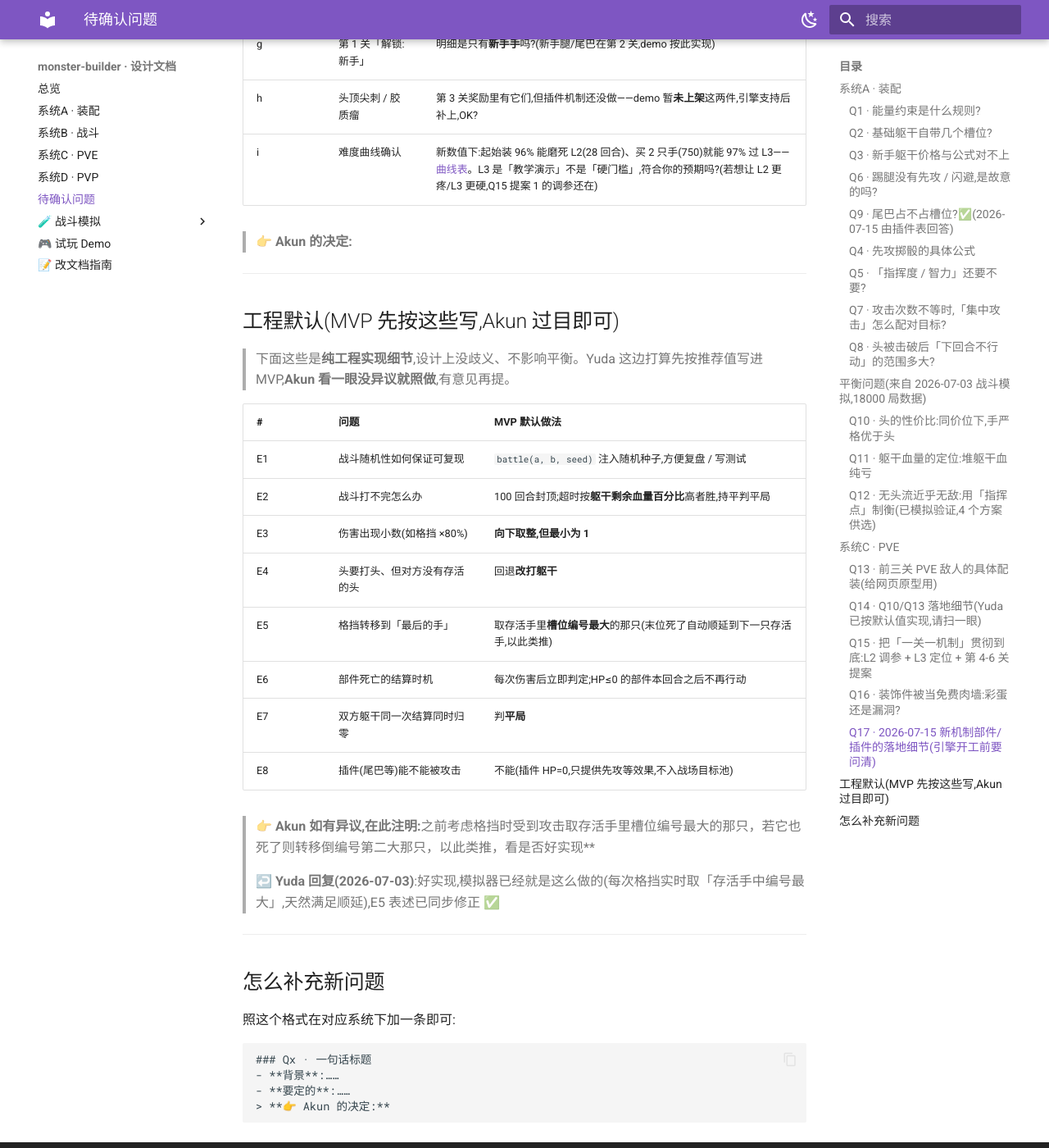
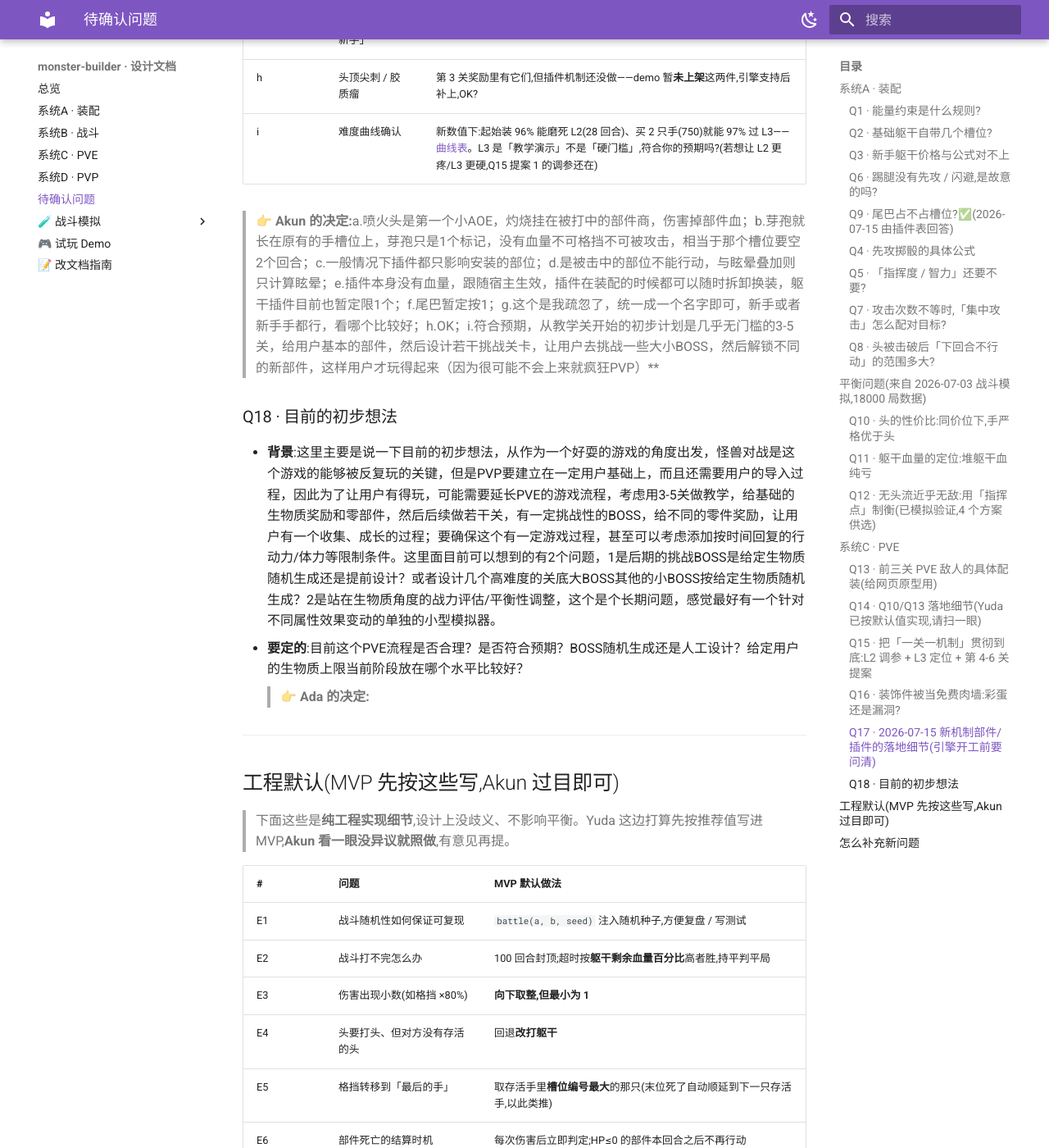
Before and after one commit to zhaoyuda/monster-builder, an MkDocs documentation site: the page built from design/05-open-questions.md, in a window 1280 px wide and 1400 px high, scrolled down 8106 px. Shown: the whole window at 82% size. Built offline with MkDocs 1.6.1 and Material for MkDocs 9.7.7, drawn with Linux system fonts in a browser that asks for light colours; some of the changed text lies outside the part shown.

Commit message:
Update 05-open-questions.md

```diff
--- a/design/05-open-questions.md
+++ b/design/05-open-questions.md
@@ -46,7 +46,7 @@
 - **背景**:Q2 定了躯干自带 1头/2手/2腿,「四肢插槽」的描述是「额外**四肢/尾巴**位」——说明尾巴要占位,但基础躯干**没有尾巴位**。
 - **要定的**:装尾巴是否必须先买「四肢插槽」?还是基础躯干自带 1 个尾巴位?或尾巴挤占手/腿槽?
 
-> **👉 Akun 的决定**(2026-07-15 插件表「位置」列):尾巴 =「**尾巴(独立)**」——独立位置,不占四肢槽。
+> **👉 Akun 的决定：**尾巴有1个独立槽位，初步的想法市一开始不考虑做多尾巴**
 >
 > **↩️ Yuda 回复(2026-07-15)**:已按「独立位、数量暂限 1 条」落进模拟器和 demo;上限到底是几条挂在 Q17 的 f 项。
 
@@ -224,8 +224,12 @@
 | h | 头顶尖刺 / 胶质瘤 | 第 3 关奖励里有它们,但插件机制还没做——demo 暂**未上架**这两件,引擎支持后补上,OK? |
 | i | 难度曲线确认 | 新数值下:起始装 96% 能磨死 L2(28 回合)、买 2 只手(750)就能 97% 过 L3——[曲线表](03-pve.md)。L3 是「教学演示」不是「硬门槛」,符合你的预期吗?(若想让 L2 更疼/L3 更硬,Q15 提案 1 的调参还在) |
 
-> **👉 Akun 的决定:**
+> **👉 Akun 的决定:**a.喷火头是第一个小AOE，灼烧挂在被打中的部件商，伤害掉部件血；b.芽孢就长在原有的手槽位上，芽孢只是1个标记，没有血量不可格挡不可被攻击，相当于那个槽位要空2个回合；c.一般情况下插件都只影响安装的部位；d.是被击中的部位不能行动，与眩晕叠加则只计算眩晕；e.插件本身没有血量，跟随宿主生效，插件在装配的时候都可以随时拆卸换装，躯干插件目前也暂定限1个；f.尾巴暂定按1；g.这个是我疏忽了，统一成一个名字即可，新手或者新手手都行，看哪个比较好；h.OK；i.符合预期，从教学关开始的初步计划是几乎无门槛的3-5关，给用户基本的部件，然后设计若干挑战关卡，让用户去挑战一些大小BOSS，然后解锁不同的新部件，这样用户才玩得起来（因为很可能不会上来就疯狂PVP）**
 
+### Q18 · 目前的初步想法
+- **背景**:这里主要是说一下目前的初步想法，从作为一个好耍的游戏的角度出发，怪兽对战是这个游戏的能够被反复玩的关键，但是PVP要建立在一定用户基础上，而且还需要用户的导入过程，因此为了让用户有得玩，可能需要延长PVE的游戏流程，考虑用3-5关做教学，给基础的生物质奖励和零部件，然后后续做若干关，有一定挑战性的BOSS，给不同的零件奖励，让用户有一个收集、成长的过程；要确保这个有一定游戏过程，甚至可以考虑添加按时间回复的行动力/体力等限制条件。这里面目前可以想到的有2个问题，1是后期的挑战BOSS是给定生物质随机生成还是提前设计？或者设计几个高难度的关底大BOSS其他的小BOSS按给定生物质随机生成？2是站在生物质角度的战力评估/平衡性调整，这个是个长期问题，感觉最好有一个针对不同属性效果变动的单独的小型模拟器。
+- **要定的**:目前这个PVE流程是否合理？是否符合预期？BOSS随机生成还是人工设计？给定用户的生物质上限当前阶段放在哪个水平比较好？
+> **👉 Ada 的决定:**
 ---
 
 ## 工程默认(MVP 先按这些写,Akun 过目即可)
```
